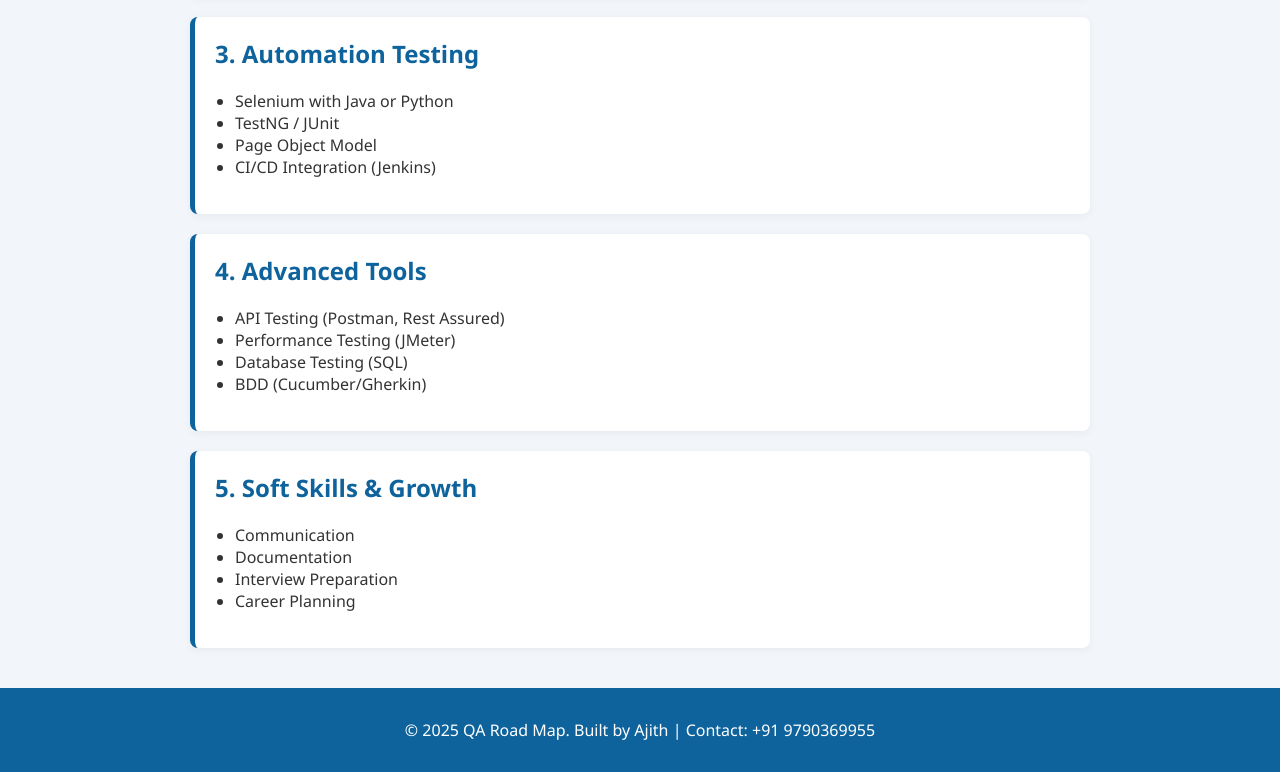
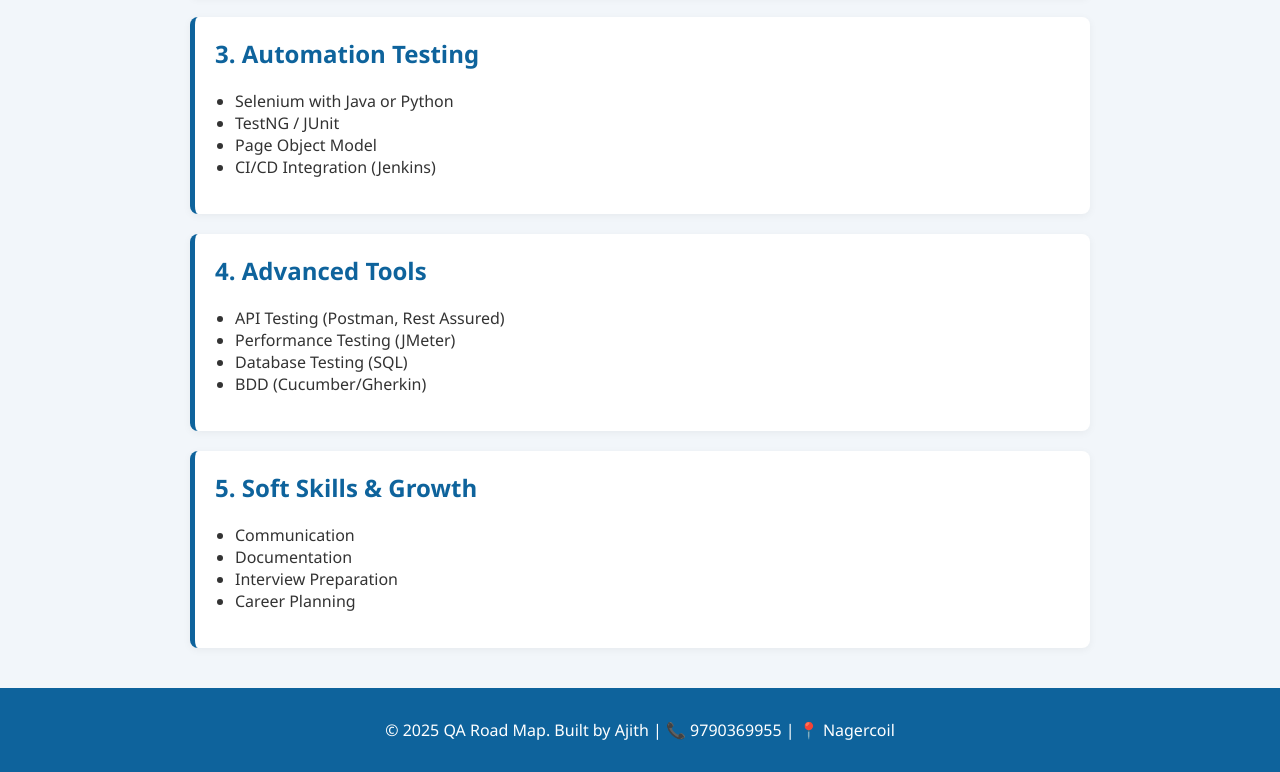
Before and after one commit to Ajith03011997/qa-roadmap, a plain HTML site: page index.html in a window 1280 px wide. Shown: the part 594-1366 px from the top of the page. Drawn offline with Linux system fonts and the light colour scheme.

Commit message:
added city

```diff
--- a/index.html
+++ b/index.html
@@ -115,7 +115,7 @@
   </main>
 
   <footer>
-    <p>© 2025 QA Road Map. Built by Ajith | Contact: +91 9790369955</p>
+    <p>© 2025 QA Road Map. Built by Ajith | 📞 9790369955 | 📍 Nagercoil</p>
   </footer>
 </body>
 </html>
```
